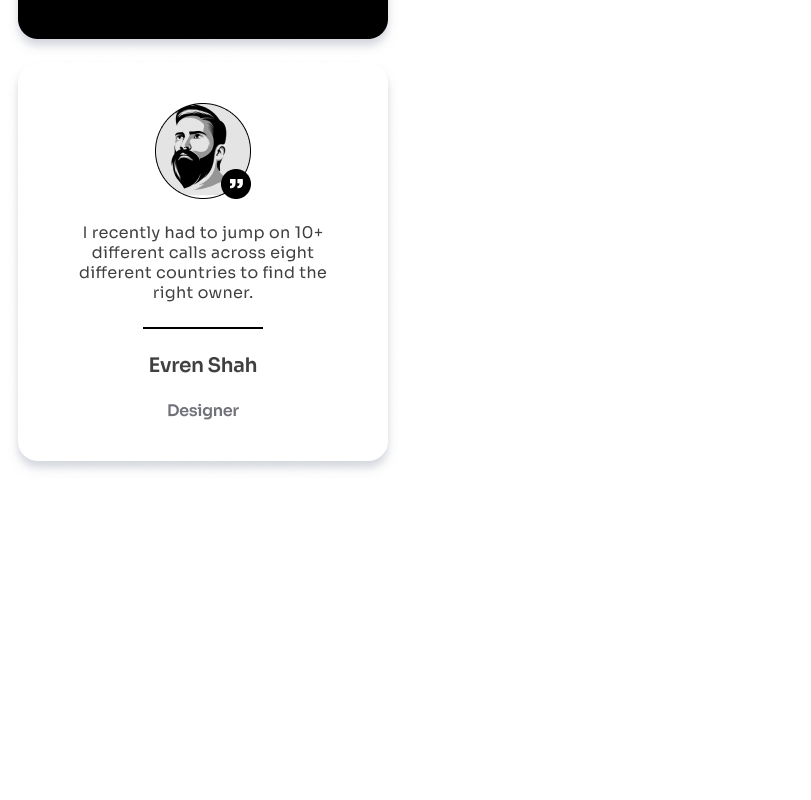
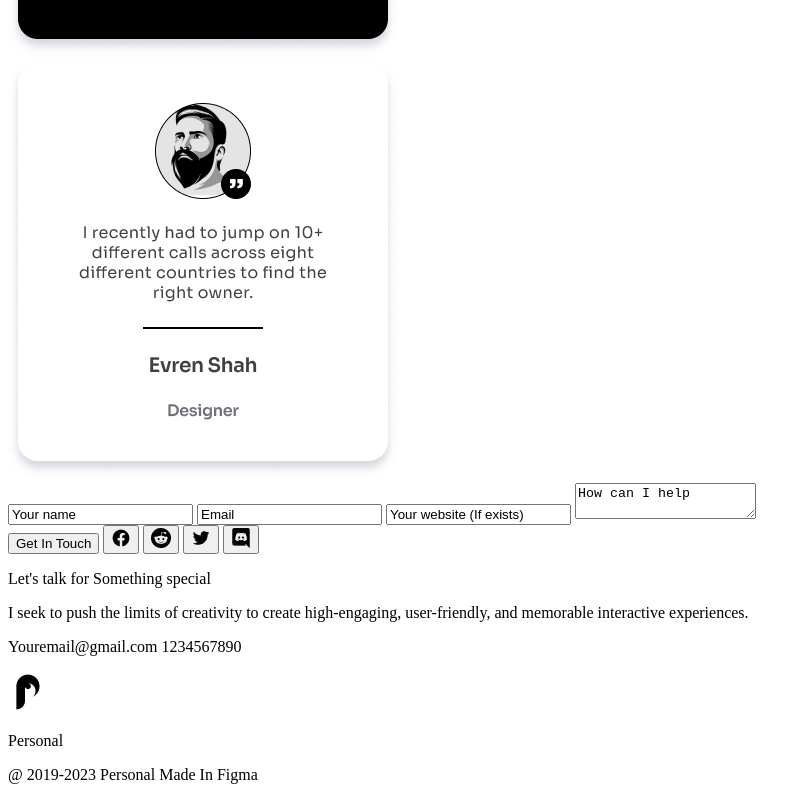
Before and after one commit to NgirfanulMangali/personal-website, a plain HTML site: page index.html in a window 1280 px wide. Shown: the part 5090-5890 px from the top of the page, without its empty margins (0-811 px from the left). Before the commit the page ends 5581 px from the top, so only its background shows below. Drawn offline with Linux system fonts and the light colour scheme.

Commit message:
index.html

```diff
--- a/index.html
+++ b/index.html
@@ -221,5 +221,45 @@
         <div><img src="icon/Testimonial.png" alt="" /></div>
       </div>
     </div>
+    <div>
+      <!--contact form-->
+      <div>
+        <input type="text" id="fname" name="fname" value="Your name" />
+        <input type="email" id="email" name="email" value="Email" />
+        <input
+          type="url"
+          id="homepage"
+          name="homepage"
+          value="Your website (If exists)"
+        />
+        <textarea name="message" width="500px" height="140px">
+How can I help</textarea
+        >
+      </div>
+      <div>
+        <!--button-->
+        <button>Get In Touch</button>
+        <button><img src="icon/facebook.png" alt="facebook" /></button>
+        <button><img src="icon/Social icon reddit.png" alt="redit" /></button>
+        <button><img src="icon/twitter.png" alt="twitter" /></button>
+        <button>
+          <img src="icon/Social icon discord.png" alt="discord" />
+        </button>
+      </div>
+      <div>
+        <p>Let's talk for Something special</p>
+        <p>
+          I seek to push the limits of creativity to create high-engaging,
+          user-friendly, and memorable interactive experiences.
+        </p>
+        <p>Youremail@gmail.com 1234567890</p>
+      </div>
+    </div>
+    <div>
+      <!--footer-->
+      <img src="icon/logo 1.png" alt="logo" />
+      <p>Personal</p>
+      <p>@ 2019-2023 Personal Made In Figma</p>
+    </div>
   </body>
 </html>
```
